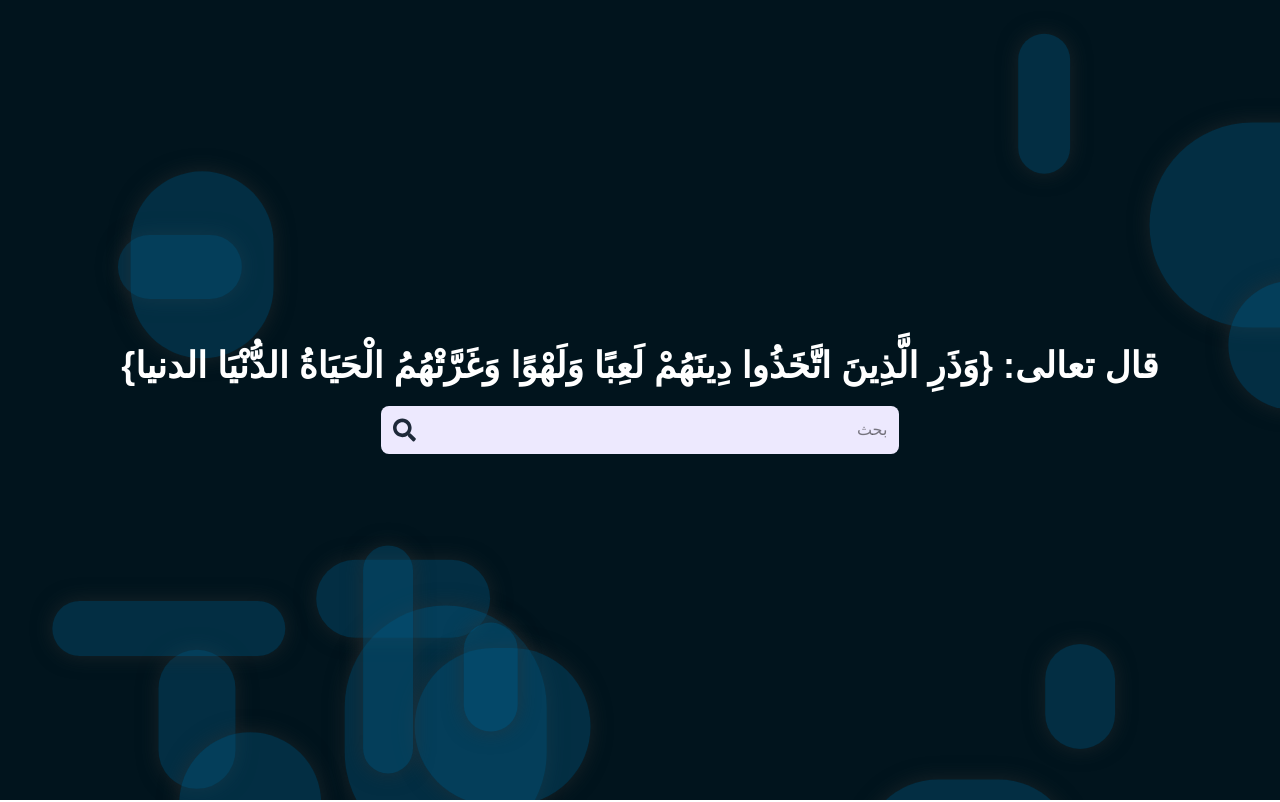
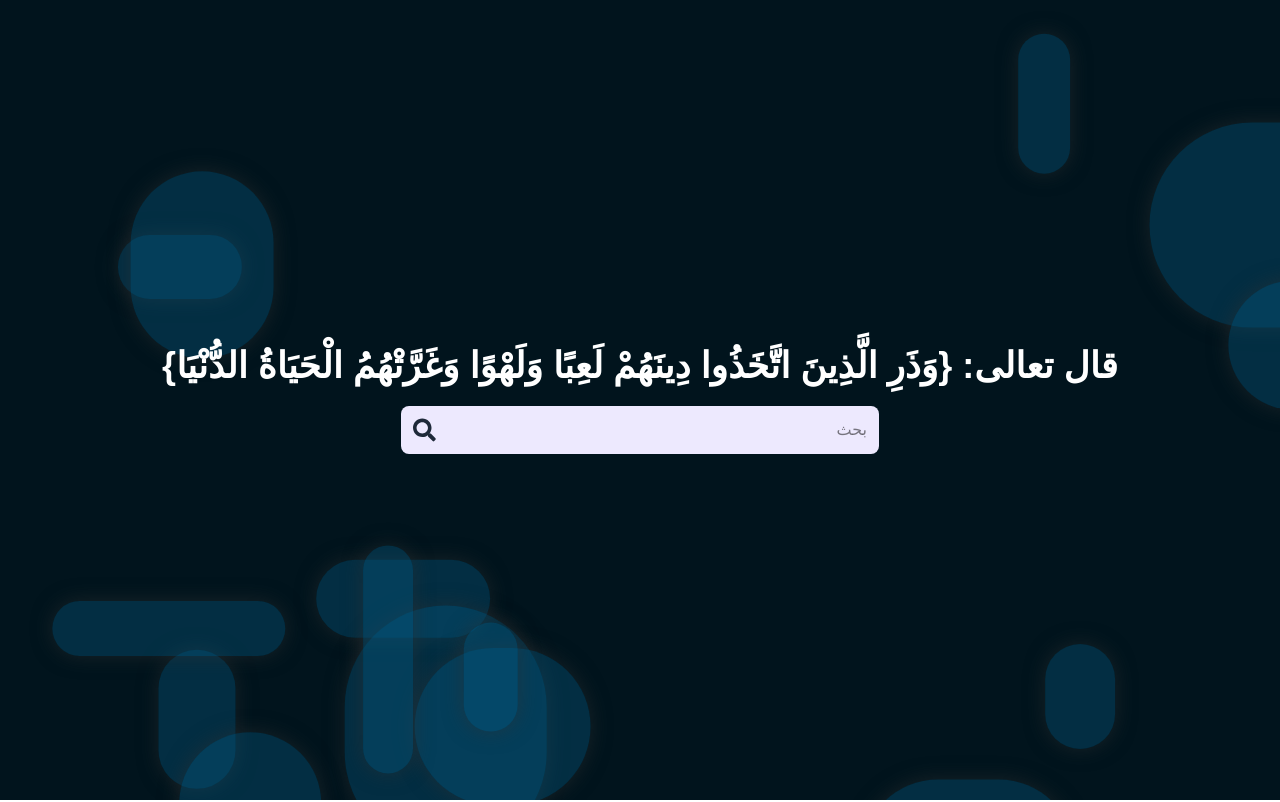
Before and after one commit to yoska-0/clean_game, a Next.js app: page / in a window 1280 px wide. Shown: the top 802 px of the page. Built offline with nearby package versions, Linux system fonts and the light colour scheme.

Commit message:
adit some word

```diff
--- a/app/_componts/Header.jsx
+++ b/app/_componts/Header.jsx
@@ -37,7 +37,7 @@ export default function Header() {
         <h1 className="text-4xl font-bold text-center">
           {" "}
           قال تعالى: {"{"}وَذَرِ الَّذِينَ اتَّخَذُوا دِينَهُمْ لَعِبًا
-          وَلَهْوًا وَغَرَّتْهُمُ الْحَيَاةُ الدُّنْيَا الدنيا
+          وَلَهْوًا وَغَرَّتْهُمُ الْحَيَاةُ الدُّنْيَا
           {"}"}{" "}
         </h1>
         <SearchBar />
```
